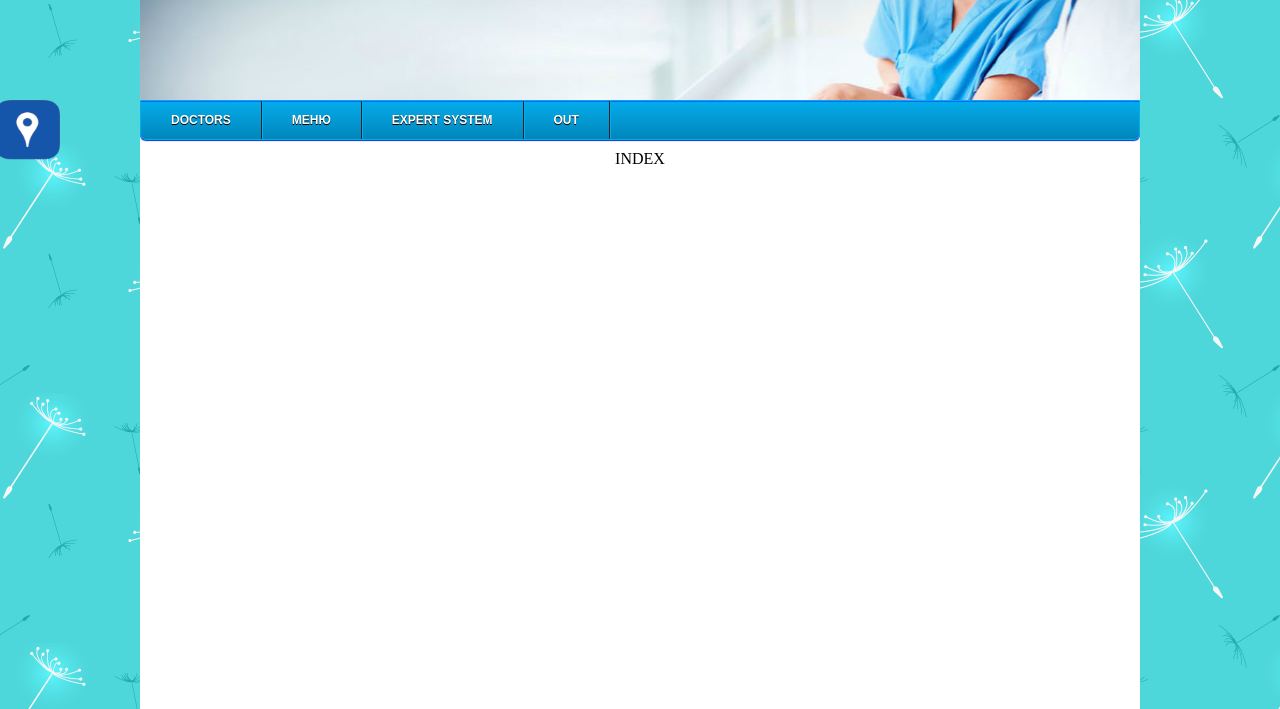
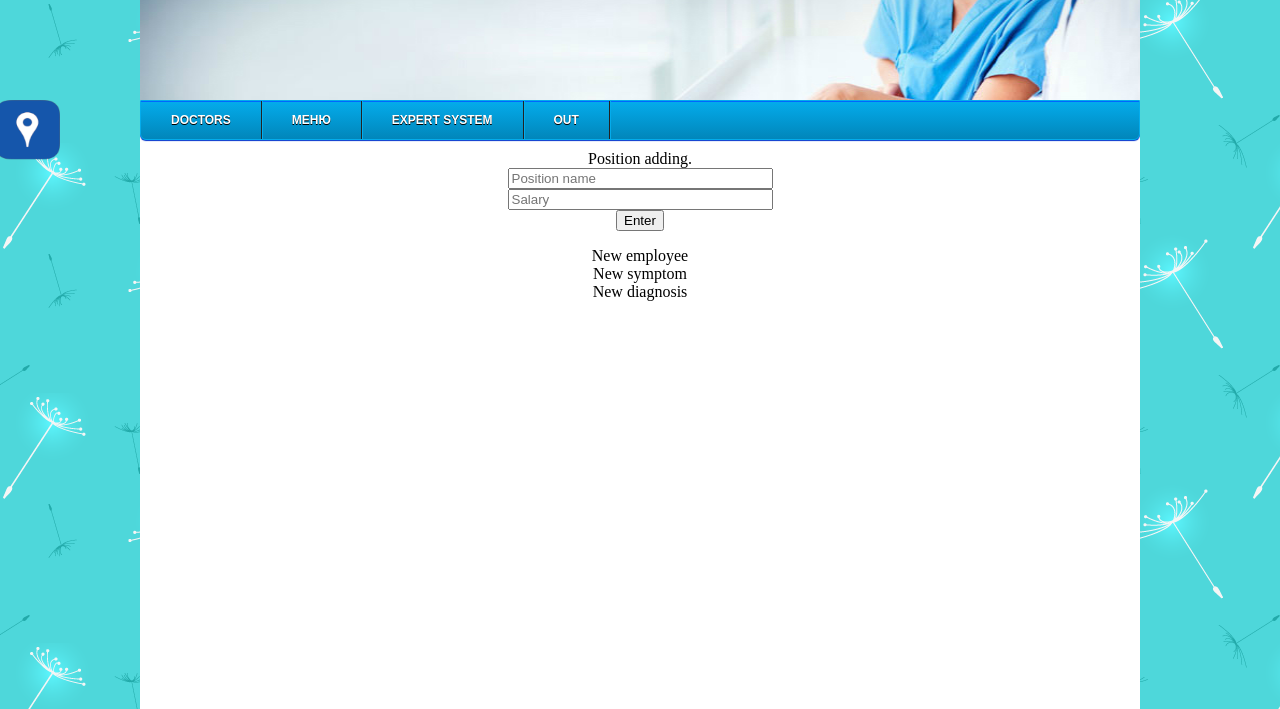
Before and after one commit to Azizjan-leo/clinic, a PHP site: page /index.php?item=position in a window 1280 px wide. Shown: the top 709 px of the page. Run offline with PHP 8.4, Linux system fonts and the light colour scheme; the visitor is signed in with stand-in values (Sample User, id 1); some libraries are stand-ins or nearby versions.

Commit message:
working with buttons in system/System.php

```diff
--- a/index.php
+++ b/index.php
@@ -19,8 +19,8 @@
     </div>
     <div id="action">
 			<?php
-				if(isset($_GET["content"])){
-					include("system/System.php");
+				if(isset($_GET["content"])or isset($_GET['item'])){
+					include('system/system.php');
 				}
 				else
 					echo "<center>INDEX</center>";
--- a/styles/css.css
+++ b/styles/css.css
@@ -43,3 +43,15 @@ overflow:auto;
 .clean{
  clear: left;
 }
+a.button {
+    -webkit-appearance: button;
+    -moz-appearance: button;
+    appearance: button;
+
+    text-decoration: none;
+    color: initial;
+}
+.center{
+    margin-left: auto;
+    margin-right: auto;
+}
--- a/system/System.php
+++ b/system/System.php
@@ -1,4 +1,4 @@
-<?php
+<div align=center><?php
 	if(!$_SESSION["check"]){
 		if(isset($_POST["submit"])){
 
@@ -26,23 +26,21 @@
 	}
 
 	else{
-		if(isset($_POST['position']))
-			print 'Position adding.
+		if(isset($_GET['item'])){
+			$item = $_GET['item'];
+			if($item == "position"){
+				print 'Position adding.
 			     <form name="staff">
 			      <input type="text" name="staff_name" maxlength="30" placeholder="Position name" size="30" required /><br>
 			      <input type="text" name="salary_name" maxlength="11" placeholder="Salary" size="30" required /><br>
 			      <input type="submit" value="Enter">
 			     </form>';
-		print '<button type="submit" value="position">Submit</button>';
-	}
-		/*print '
-			 Position adding.
-			     <form name="staff">
-			      <input type="text" name="staff_name" maxlength="30" placeholder="Position name" size="30" required /><br>
-			      <input type="text" name="salary_name" maxlength="11" placeholder="Salary" size="30" required /><br>
-			      <input type="submit" value="Enter">
-			     </form>
-			 Employee.
+				printf ('<a href="../index.php?item=%s" class="button">New employee</a><br>',employee);
+				printf ('<a href="../index.php?item=%s" class="button">New symptom</a><br>',symptom);
+				printf ('<a href="../index.php?item=%s" class="button">New diagnosis</a><br>',diagnosis);
+			}
+			else if($item == "employee"){
+				print 'Employee.
 			     <form name="emp">
 			      <input type="text" name="first_name" maxlength="30" placeholder="Name" size="30" required /><br>
 			      <input type="text" name="middle_name" maxlength="30" placeholder="Surname" size="30" required /><br>
@@ -52,19 +50,41 @@
 			      <input type="text" name="phone_num" maxlength="10" placeholder="Telephone" size="30" required /><br>
 			      <textarea  name="pasport_data" maxlength="50" cols="50" rows="2" placeholder="Passort data" required></textarea><br>
 			      <input type="submit" value="Enter">
-			     </form>
-
-			 Symptom adding.
+			     </form>';
+				printf ('<a href="../index.php?item=%s" class="button">New position</a><br>',position);
+				printf ('<a href="../index.php?item=%s" class="button">New symptom</a><br>',symptom);
+				printf ('<a href="../index.php?item=%s" class="button">New diagnosis</a><br>',diagnosis);
+			}
+			else if($item == "symptom"){
+				print 'Symptom adding.
 			     <form name="symptoms">
 			      <input type="text" name="symptom_name" maxlength="30" placeholder="Symptom name" size="30" required /><br>
 			      <textarea name="symptom_description" maxlength="100" cols="50" rows="3" placeholder="Description" required></textarea><br>
-			      <input type="submit" value="Enter">
-			     </form>
-			 Diagnosis adding.
+			      <input type="submit" name="symptomAdd" value="Enter">
+			     </form>';
+				printf ('<a href="../index.php?item=%s" class="button">New position</a><br>',position);
+				printf ('<a href="../index.php?item=%s" class="button">New employee</a><br>',emloyee);
+				printf ('<a href="../index.php?item=%s" class="button">New diagnosis</a><br>',diagnosis);
+			}
+			else if($item == "diagnosis"){
+				print 'Diagnosis adding.
 				 <form name="dianoses">
 				  <input type="text" name="diagnos_name" maxlength="30" placeholder="Diagnosis name" size="30" required /><br>
 				  <textarea name="dignos_description" maxlength="100" cols="50" rows="3" placeholder="Description" required></textarea><br>
 				  <textarea name="symptoms" maxlength="200" cols="50" rows="6" placeholder="Description" readonly required></textarea><br>
 				  <input type="submit" value="Enter">
-				 </form>';*/
-?>
+				 </form>';
+				printf ('<a href="../index.php?item=%s" class="button">New position</a><br>',position);
+				printf ('<a href="../index.php?item=%s" class="button">New employee</a><br>',emloyee);
+				printf ('<a href="../index.php?item=%s" class="button">New symptom</a><br>',symptom);
+			}
+		}
+		else{
+			printf ('<a href="../index.php?item=%s" class="button">New position</a><br>
+					 <a href="../index.php?item=%s" class="button">New employee</a><br>
+					 <a href="../index.php?item=%s" class="button">New symptom</a><br>
+					 <a href="../index.php?item=%s" class="button">New diagnosis</a>',position,employee,symptom,diagnosis);
+		}
+	}
+
+?></div>
```
